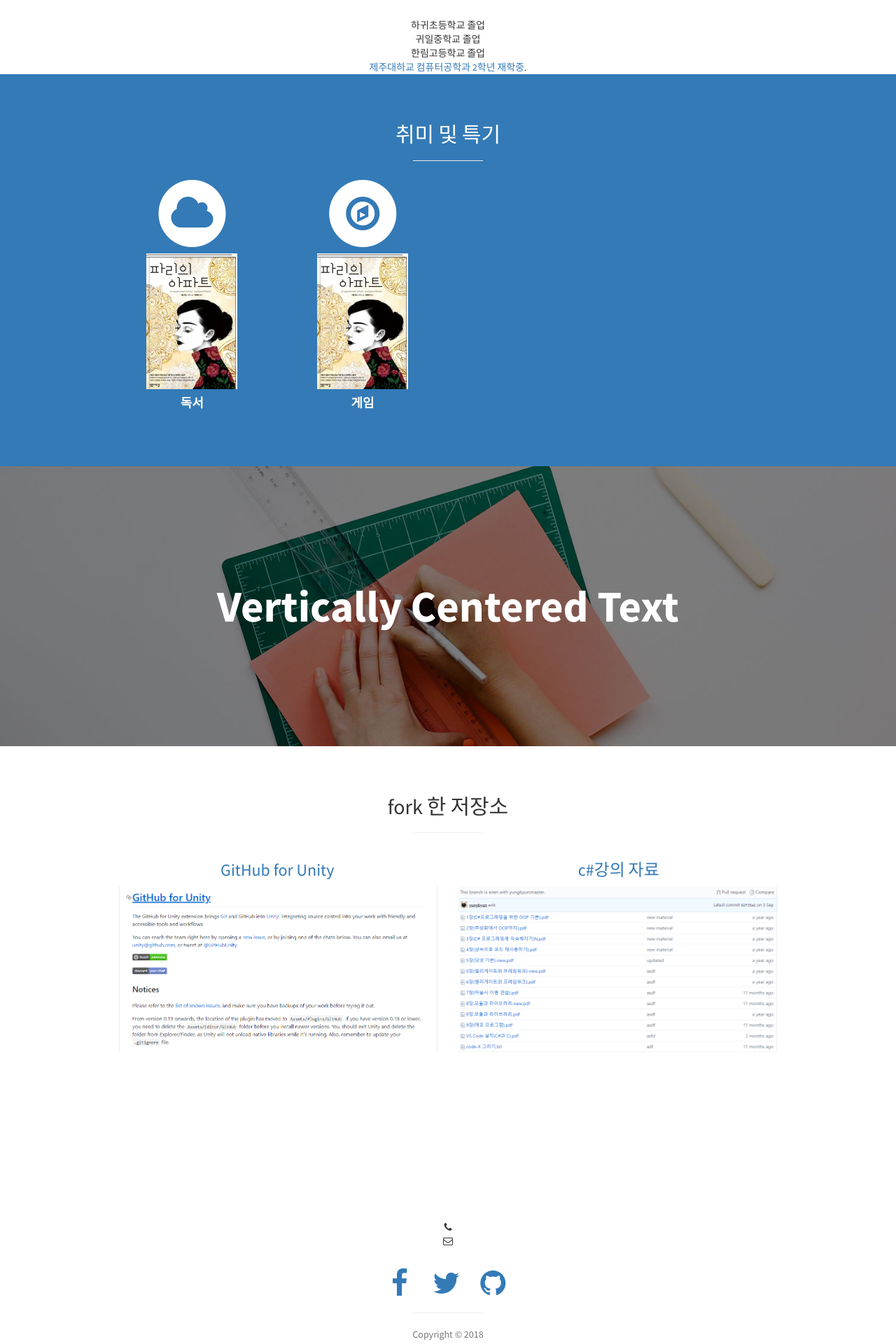
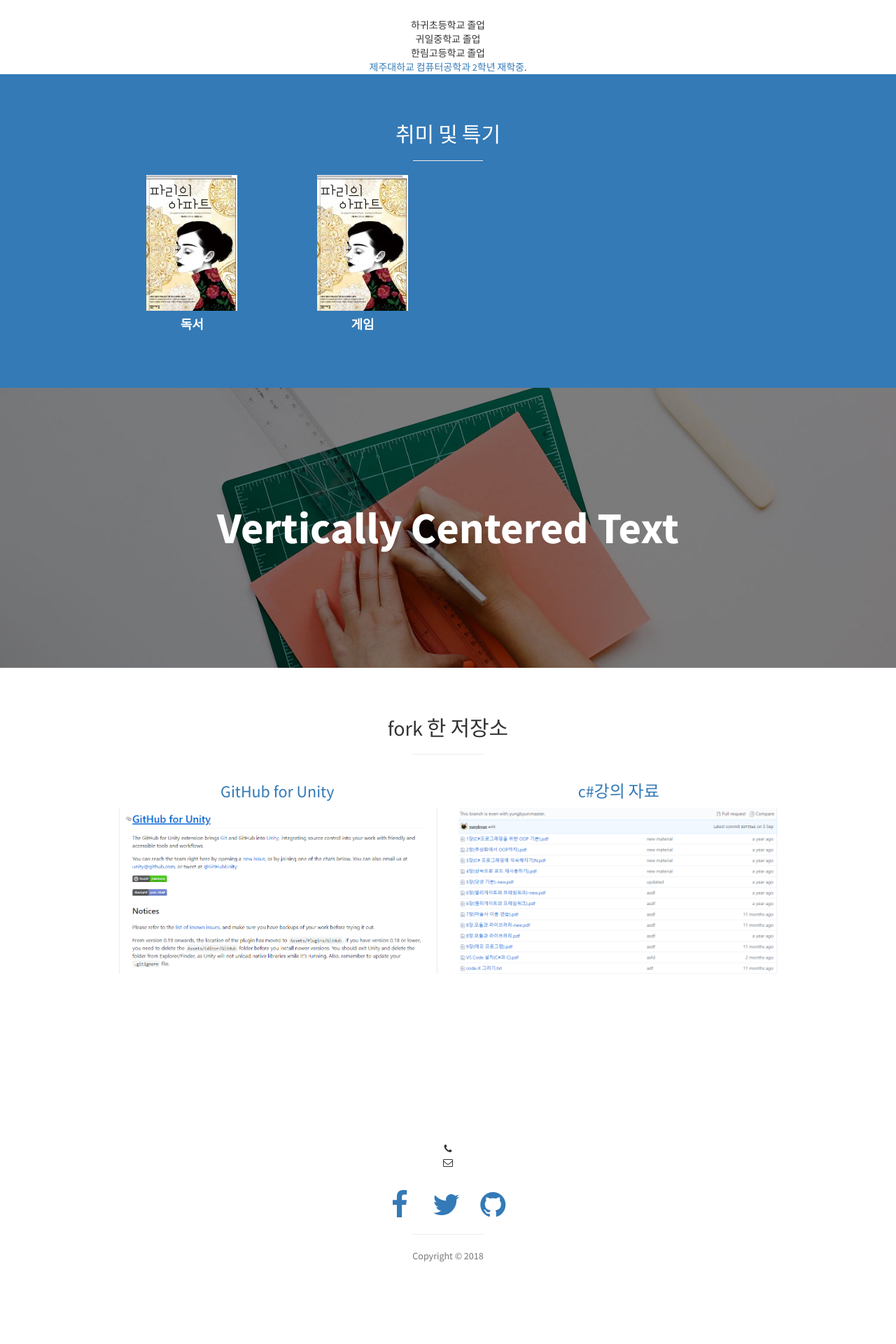
Before and after one commit to hsj3359/hsj3359.github.io, a Jekyll site: the page built from index.html, in a window 1280 px wide. Shown: the part 957-2877 px from the top of the page at 70% size. Built offline with Jekyll 4.4.1, drawn with Linux system fonts in a browser that asks for light colours.

Commit message:
취미 수정

```diff
--- a/_includes/services.html
+++ b/_includes/services.html
@@ -8,10 +8,7 @@
         <div class="row">
           <div class="col-md-3 col-sm-6">
             <div class="service-item">
-              <span class="fa-stack fa-4x">
-              <i class="fa fa-circle fa-stack-2x"></i>
-              <i class="fa fa-cloud fa-stack-1x text-primary"></i>
-            </span>
+
 <img src="/img/독서.jpg">
 
 
@@ -24,10 +21,7 @@
           </div>
           <div class="col-md-3 col-sm-6">
             <div class="service-item">
-              <span class="fa-stack fa-4x">
-              <i class="fa fa-circle fa-stack-2x"></i>
-              <i class="fa fa-compass fa-stack-1x text-primary"></i>
-            </span>
+
 
 <img src="/img/독서.jpg">
               <h4>
```
